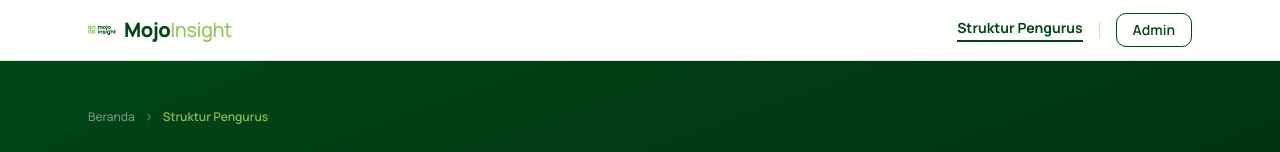
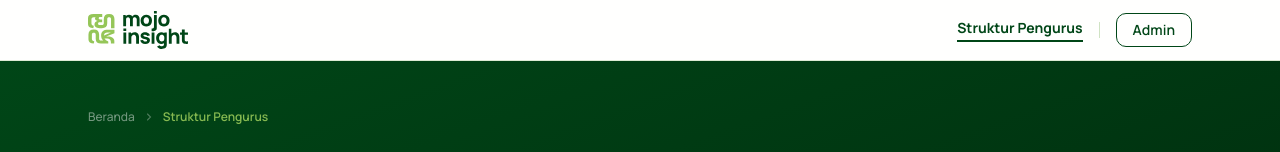
Before and after one commit to taniaatikaa/MojoInsight, a Next.js app: page /struktur in a window 1280 px wide. Shown: the top 152 px of the page. Built offline with nearby package versions, Linux system fonts and the light colour scheme; no server answers; the database is empty.

Commit message:
@DAY Update: use logo-only wordmark in site header.
Drop the separate "MojoInsight" text label since the logo asset
already includes the wordmark, and enlarge the logo accordingly.

```diff
--- a/components/site-header.tsx
+++ b/components/site-header.tsx
@@ -6,10 +6,13 @@ export function SiteHeader({ active }: { active?: "struktur" }) {
     <header className="sticky top-0 z-50 border-b border-brand-border/70 bg-white/92 backdrop-blur-md">
       <div className="mx-auto flex h-[60px] max-w-6xl items-center justify-between px-6">
         <Link href="/" className="flex items-center gap-2">
-          <Image src="/logo.svg" alt="MojoInsight" width={28} height={28} priority />
-          <span className="text-xl leading-none font-extrabold tracking-tight text-brand-green">
-            Mojo<span className="font-medium text-brand-lime">Insight</span>
-          </span>
+          <Image
+            src="/logo.svg"
+            alt="MojoInsight"
+            width={100}
+            height={80}
+            priority
+          />
         </Link>
 
         <div className="flex items-center gap-2 sm:gap-4">
```
